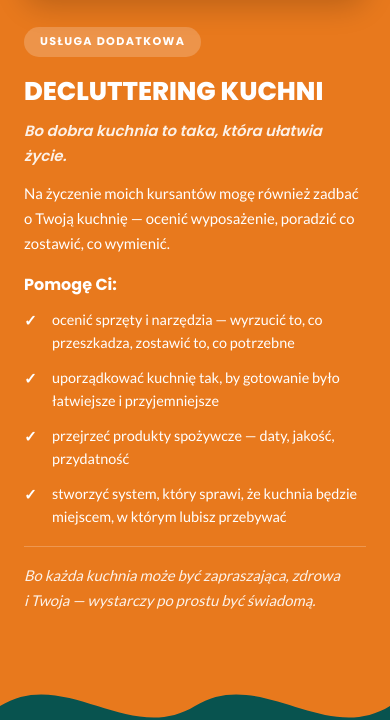
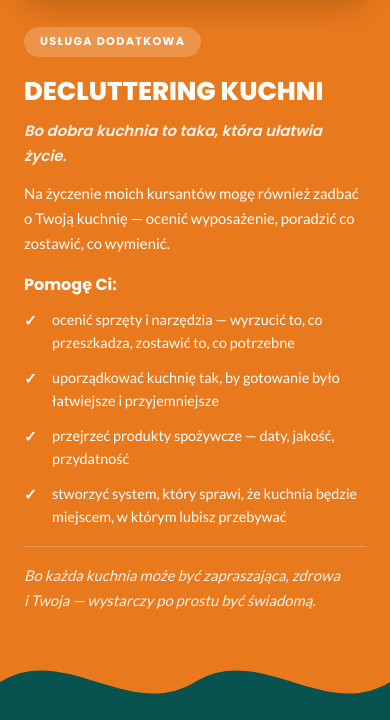
Before and after one commit to KunagoneSA/kulinaria-agatki, a plain HTML site: page index.html in a window 390 px wide. Shown: the part 4536-5256 px from the top of the page. Drawn offline with Linux system fonts and the light colour scheme.

Commit message:
Reduce bottom padding in decluttering section on mobile
Co-Authored-By: Claude Opus 4.6 <noreply@anthropic.com>

```diff
--- a/style.css
+++ b/style.css
@@ -971,7 +971,7 @@ section[id] {
     padding: 8px 14px;
   }
   .declutter__text-side {
-    padding: 28px 24px 40px;
+    padding: 28px 24px 16px;
   }
 }
 
```
